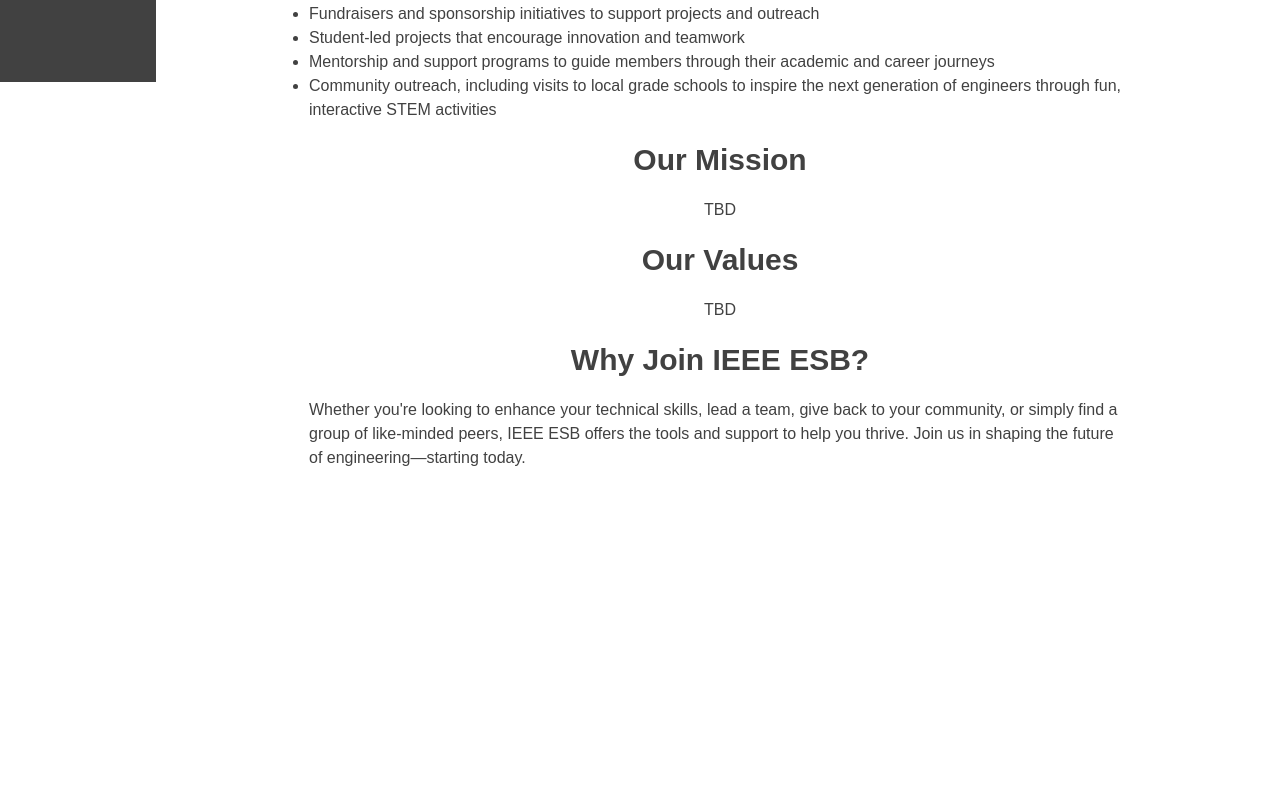
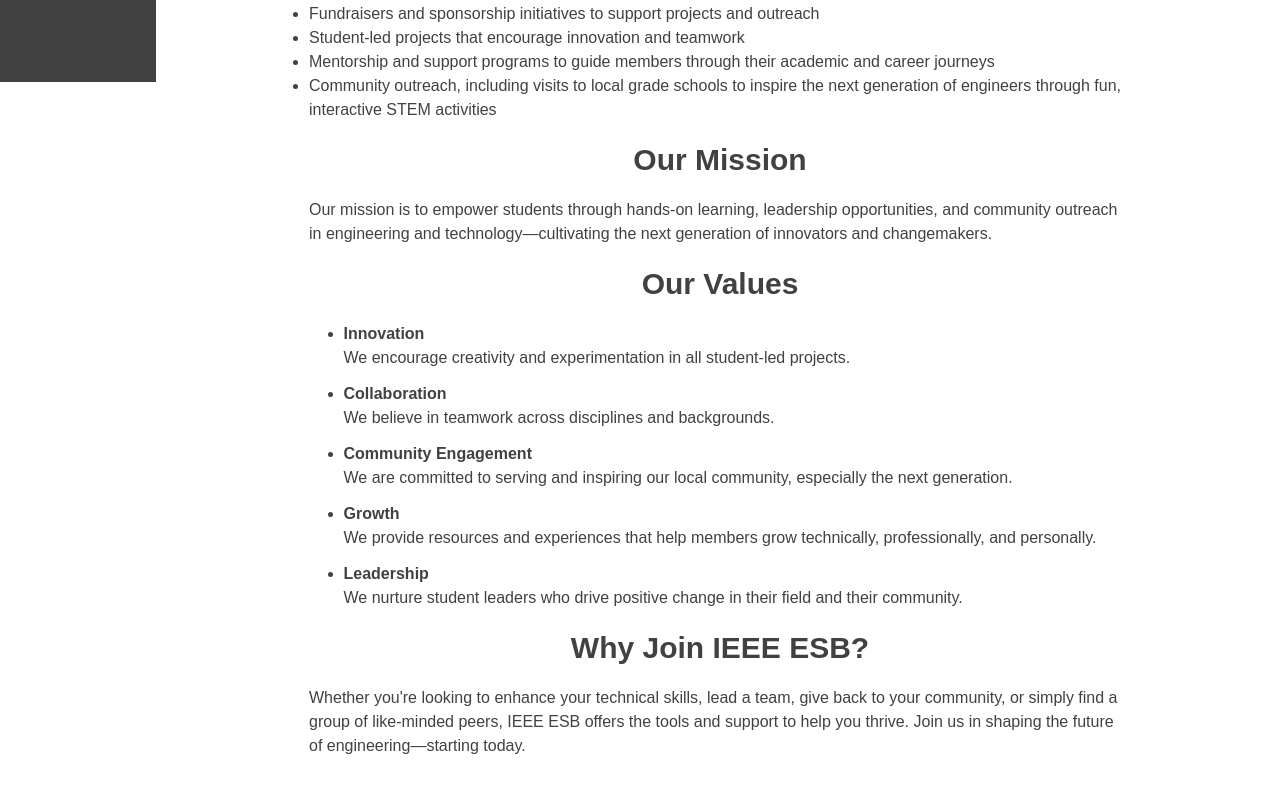
Before and after one commit to IEEE-ESB/website, a Next.js app: page / in a window 1280 px wide. Shown: the part 846-1638 px from the top of the page. Before the commit the page ends 1408 px from the top, so only its background shows below. Built offline with nearby package versions, Linux system fonts and the light colour scheme.

Commit message:
missiong statement

```diff
--- a/src/app/page.js
+++ b/src/app/page.js
@@ -51,9 +51,39 @@
           </li>
         </ul>
         <h1 className="text-3xl font-bold">Our Mission</h1>
-        <p>TBD</p>
+        <p>
+          Our mission is to empower students through hands-on learning,
+          leadership opportunities, and community outreach in engineering and
+          technology—cultivating the next generation of innovators and
+          changemakers.
+        </p>
         <h1 className="text-3xl font-bold">Our Values</h1>
-        <p>TBD</p>
+        <ul className="list-disc flex flex-col gap-3">
+          <li>
+            <h1 className="font-bold">Innovation</h1>
+            We encourage creativity and experimentation in all student-led
+            projects.
+          </li>
+          <li>
+            <h1 className="font-bold">Collaboration</h1>
+            We believe in teamwork across disciplines and backgrounds.
+          </li>
+          <li>
+            <h1 className="font-bold">Community Engagement</h1>
+            We are committed to serving and inspiring our local community,
+            especially the next generation.
+          </li>
+          <li>
+            <h1 className="font-bold">Growth</h1>
+            We provide resources and experiences that help members grow
+            technically, professionally, and personally.
+          </li>
+          <li>
+            <h1 className="font-bold">Leadership</h1>
+            We nurture student leaders who drive positive change in their field
+            and their community.
+          </li>
+        </ul>
         <h1 className="text-3xl font-bold">Why Join IEEE ESB?</h1>
         <p>
           Whether you're looking to enhance your technical skills, lead a team,
```
